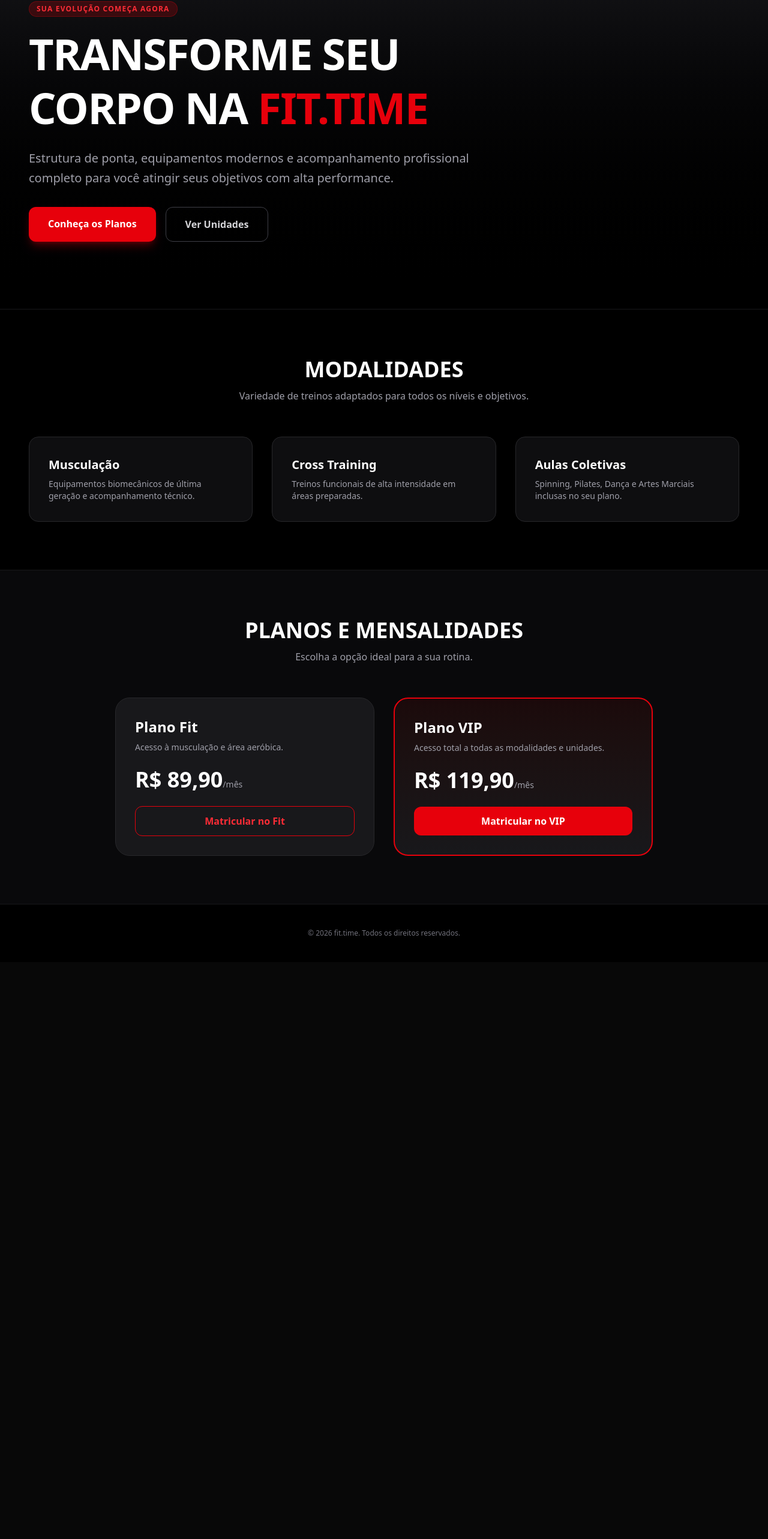
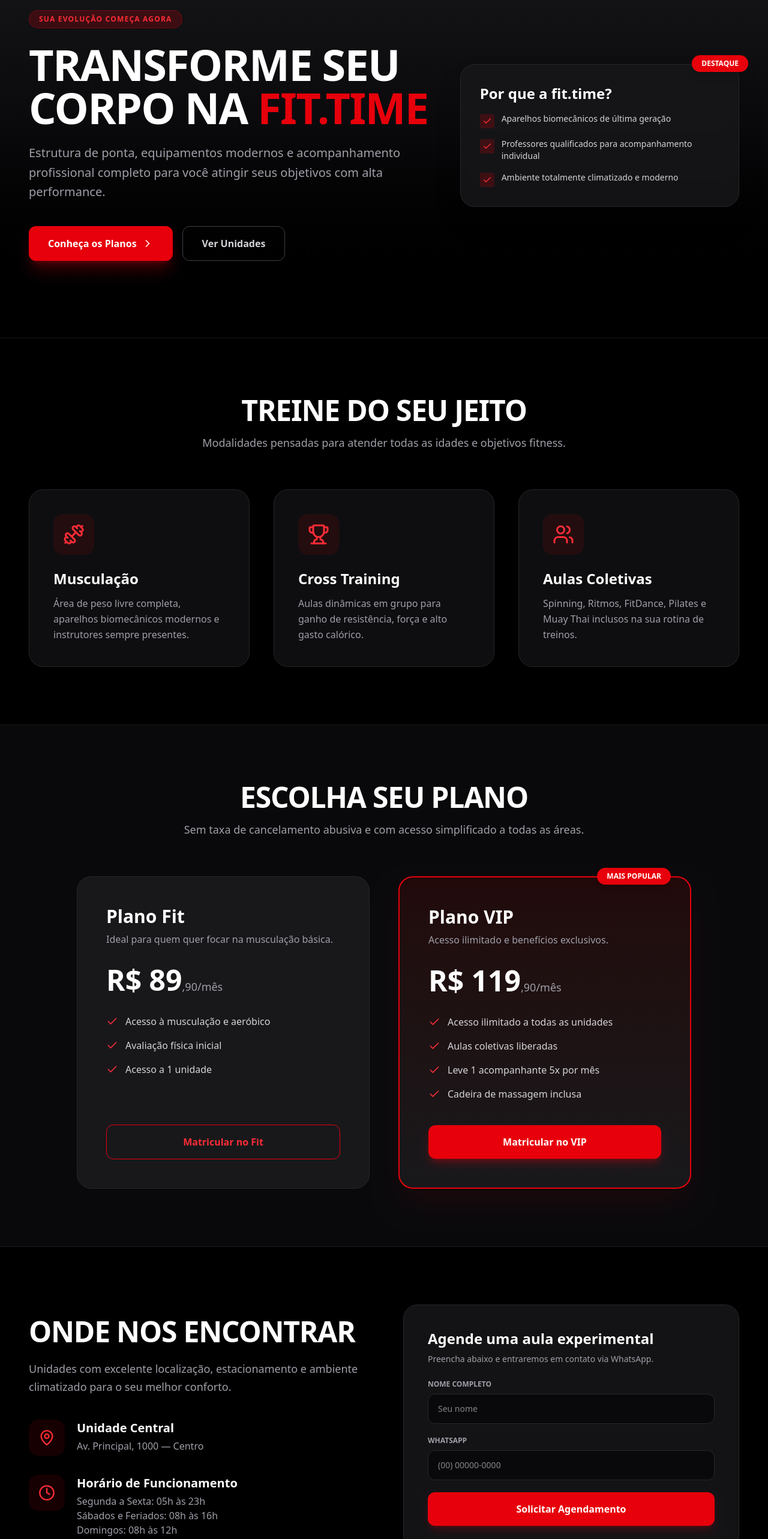
Before and after one commit to Gabriella-SI/FitTimeAcademia, a React (Vite) app: page / in a window 1280 px wide. Shown: the part 192-2758 px from the top of the page at 60% size. Before the commit the page ends 1796 px from the top, so only its background shows below. Built offline with nearby package versions, Linux system fonts and the light colour scheme; the HTML template or start-up script is replaced by a standard one; a web font is replaced by a local one.

Commit message:
Update App.tsx

```diff
--- a/src/App.tsx
+++ b/src/App.tsx
@@ -1,26 +1,40 @@
 import React, { useState } from 'react';
+import {
+  Dumbbell,
+  MapPin,
+  Clock,
+  Phone,
+  Instagram,
+  Facebook,
+  ChevronRight,
+  Check,
+  Users,
+  Trophy,
+  Menu,
+  X
+} from 'lucide-react';
 
 export default function App() {
   const [isMenuOpen, setIsMenuOpen] = useState(false);
 
   return (
-    <div className="w-full max-w-[1440px] mx-auto min-h-screen h-auto bg-black text-white font-sans overflow-x-hidden relative">
+    <div className="min-h-screen bg-black text-white font-sans flex flex-col antialiased selection:bg-red-600 selection:text-white">
 
-      {/* HEADER / NAVBAR */}
-      <header className="w-full bg-black/90 backdrop-blur-md border-b border-zinc-800 sticky top-0 z-50">
-        <div className="max-w-7xl mx-auto px-6 h-20 flex items-center justify-between">
-          <div className="flex items-center gap-2">
-            <div className="bg-red-600 p-2 rounded-lg">
-              <svg className="w-6 h-6 text-white" fill="none" stroke="currentColor" viewBox="0 0 24 24">
-                <path strokeLinecap="round" strokeLinejoin="round" strokeWidth={2} d="M6.5 6.5h11M6.5 17.5h11M4 9v6m16-6v6M2 11v2m20-2v2M8 5v14m8-14v14" />
-              </svg>
+      {/* NAVBAR */}
+      <header className="sticky top-0 z-50 bg-black/90 backdrop-blur-md border-b border-zinc-800">
+        <div className="max-w-7xl mx-auto px-6 sm:px-8 lg:px-12 h-20 flex items-center justify-between">
+          {/* LOGO */}
+          <div className="flex items-center gap-3">
+            <div className="bg-red-600 p-2.5 rounded-xl shadow-md shadow-red-600/30">
+              <Dumbbell className="h-6 w-6 text-white" />
             </div>
-            <span className="text-2xl font-black tracking-wider text-white">
+            <span className="text-2xl lg:text-3xl font-black tracking-wider text-white">
               fit<span className="text-red-600">.</span>time
             </span>
           </div>
 
-          <nav className="hidden md:flex items-center gap-8 font-medium text-sm text-zinc-300">
+          {/* DESKTOP NAV */}
+          <nav className="hidden lg:flex items-center gap-10 font-semibold text-sm text-zinc-300">
             <a href="#inicio" className="hover:text-red-500 transition-colors">Início</a>
             <a href="#modalidades" className="hover:text-red-500 transition-colors">Modalidades</a>
             <a href="#planos" className="hover:text-red-500 transition-colors">Planos</a>
@@ -28,117 +42,214 @@
             <a href="#contato" className="hover:text-red-500 transition-colors">Contato</a>
           </nav>
 
-          <div className="hidden md:block">
+          {/* CTA */}
+          <div className="hidden lg:block">
             <a
               href="#planos"
-              className="bg-red-600 hover:bg-red-700 text-white px-6 py-2.5 rounded-full font-bold text-sm transition-all shadow-lg shadow-red-600/30"
+              className="bg-red-600 hover:bg-red-700 text-white px-6 py-3 rounded-full font-bold text-sm transition-all shadow-lg shadow-red-600/30 inline-block hover:scale-105"
             >
               Matricule-se Já
             </a>
           </div>
 
+          {/* MOBILE MENU BUTTON */}
           <button
             onClick={() => setIsMenuOpen(!isMenuOpen)}
-            className="md:hidden text-zinc-300 hover:text-white p-2"
+            className="lg:hidden text-zinc-300 hover:text-white p-2"
           >
-            <svg className="w-7 h-7" fill="none" stroke="currentColor" viewBox="0 0 24 24">
-              <path strokeLinecap="round" strokeLinejoin="round" strokeWidth={2} d={isMenuOpen ? "M6 18L18 6M6 6l12 12" : "M4 6h16M4 12h16M4 18h16"} />
-            </svg>
+            {isMenuOpen ? <X size={28} /> : <Menu size={28} />}
           </button>
         </div>
 
+        {/* MOBILE NAV DROPDOWN */}
         {isMenuOpen && (
-          <div className="md:hidden bg-zinc-950 border-b border-zinc-800 px-6 py-4 flex flex-col gap-4">
-            <a href="#inicio" onClick={() => setIsMenuOpen(false)} className="text-zinc-300 py-1">Início</a>
-            <a href="#modalidades" onClick={() => setIsMenuOpen(false)} className="text-zinc-300 py-1">Modalidades</a>
-            <a href="#planos" onClick={() => setIsMenuOpen(false)} className="text-zinc-300 py-1">Planos</a>
-            <a href="#unidades" onClick={() => setIsMenuOpen(false)} className="text-zinc-300 py-1">Unidades</a>
-            <a href="#contato" onClick={() => setIsMenuOpen(false)} className="text-zinc-300 py-1">Contato</a>
+          <div className="lg:hidden bg-zinc-950 border-b border-zinc-800 px-6 pt-2 pb-6 flex flex-col gap-4">
+            <a href="#inicio" onClick={() => setIsMenuOpen(false)} className="text-zinc-300 py-2 border-b border-zinc-800">Início</a>
+            <a href="#modalidades" onClick={() => setIsMenuOpen(false)} className="text-zinc-300 py-2 border-b border-zinc-800">Modalidades</a>
+            <a href="#planos" onClick={() => setIsMenuOpen(false)} className="text-zinc-300 py-2 border-b border-zinc-800">Planos</a>
+            <a href="#unidades" onClick={() => setIsMenuOpen(false)} className="text-zinc-300 py-2 border-b border-zinc-800">Unidades</a>
+            <a href="#contato" onClick={() => setIsMenuOpen(false)} className="text-zinc-300 py-2">Contato</a>
+            <a
+              href="#planos"
+              onClick={() => setIsMenuOpen(false)}
+              className="bg-red-600 text-center text-white py-3 rounded-full font-bold mt-2"
+            >
+              Matricule-se Já
+            </a>
           </div>
         )}
       </header>
 
       {/* HERO SECTION */}
-      <section id="inicio" className="w-full py-16 md:py-28 px-6 lg:px-12 flex flex-col justify-center items-start relative bg-gradient-to-b from-zinc-900 to-black">
-        <div className="max-w-3xl">
-          <span className="inline-block bg-red-600/20 text-red-500 font-bold text-xs tracking-widest uppercase px-3 py-1 rounded-full border border-red-600/30 mb-4">
+      <section id="inicio" className="relative py-20 lg:py-32 bg-gradient-to-b from-zinc-900 via-zinc-950 to-black overflow-hidden">
+        <div className="max-w-7xl mx-auto px-6 sm:px-8 lg:px-12 relative z-10 grid grid-cols-1 lg:grid-cols-12 gap-12 items-center">
+
+          <div className="lg:col-span-7">
+            <span className="inline-block bg-red-600/20 text-red-500 font-bold text-xs tracking-widest uppercase px-4 py-1.5 rounded-full border border-red-600/30 mb-6">
               Sua evolução começa agora
             </span>
-          <h1 className="text-4xl md:text-6xl lg:text-7xl font-black uppercase tracking-tight leading-tight mb-6">
+            <h1 className="text-4xl sm:text-6xl lg:text-7xl font-black tracking-tight leading-none uppercase mb-6">
               Transforme seu corpo na <span className="text-red-600">fit.time</span>
             </h1>
-          <p className="text-zinc-400 text-base md:text-xl mb-8 leading-relaxed">
+            <p className="text-lg lg:text-xl text-zinc-400 mb-10 leading-relaxed max-w-2xl">
               Estrutura de ponta, equipamentos modernos e acompanhamento profissional completo para você atingir seus objetivos com alta performance.
             </p>
-          <div className="flex flex-col sm:flex-row gap-4 w-full sm:w-auto">
+            <div className="flex flex-col sm:flex-row gap-4">
               <a
                 href="#planos"
-              className="bg-red-600 hover:bg-red-700 text-white px-8 py-4 rounded-xl font-bold text-center transition-all shadow-lg shadow-red-600/30"
+                className="bg-red-600 hover:bg-red-700 text-white px-8 py-4 rounded-xl font-bold text-center transition-all flex items-center justify-center gap-2 shadow-xl shadow-red-600/25 hover:scale-105"
               >
-              Conheça os Planos
+                Conheça os Planos <ChevronRight size={20} />
               </a>
               <a
                 href="#unidades"
-              className="border border-zinc-700 hover:border-zinc-500 text-zinc-300 px-8 py-4 rounded-xl font-bold text-center transition-all"
+                className="border border-zinc-700 hover:border-zinc-500 text-zinc-300 px-8 py-4 rounded-xl font-bold text-center transition-all hover:bg-zinc-900"
               >
                 Ver Unidades
               </a>
             </div>
           </div>
+
+          {/* CARD DE DESTAQUE NO DESKTOP */}
+          <div className="lg:col-span-5 hidden lg:block">
+            <div className="bg-zinc-900/80 border border-zinc-800 p-8 rounded-3xl backdrop-blur-sm shadow-2xl relative">
+              <div className="absolute -top-4 -right-4 bg-red-600 text-white font-black text-xs uppercase px-4 py-1.5 rounded-full shadow-lg">
+                Destaque
+              </div>
+              <h3 className="text-2xl font-black mb-4">Por que a fit.time?</h3>
+              <ul className="space-y-4 text-zinc-300 text-sm">
+                <li className="flex items-start gap-3">
+                  <div className="bg-red-600/20 text-red-500 p-1 rounded mt-0.5"><Check size={16} /></div>
+                  <span>Aparelhos biomecânicos de última geração</span>
+                </li>
+                <li className="flex items-start gap-3">
+                  <div className="bg-red-600/20 text-red-500 p-1 rounded mt-0.5"><Check size={16} /></div>
+                  <span>Professores qualificados para acompanhamento individual</span>
+                </li>
+                <li className="flex items-start gap-3">
+                  <div className="bg-red-600/20 text-red-500 p-1 rounded mt-0.5"><Check size={16} /></div>
+                  <span>Ambiente totalmente climatizado e moderno</span>
+                </li>
+              </ul>
+            </div>
+          </div>
+
+        </div>
       </section>
 
       {/* MODALIDADES */}
-      <section id="modalidades" className="w-full py-20 px-6 lg:px-12 bg-black border-t border-zinc-900">
-        <div className="max-w-7xl mx-auto">
-          <div className="text-center max-w-2xl mx-auto mb-14">
-            <h2 className="text-3xl md:text-4xl font-black uppercase mb-3">Modalidades</h2>
-            <p className="text-zinc-400">Variedade de treinos adaptados para todos os níveis e objetivos.</p>
+      <section id="modalidades" className="py-24 bg-black border-t border-zinc-900">
+        <div className="max-w-7xl mx-auto px-6 sm:px-8 lg:px-12">
+          <div className="text-center max-w-3xl mx-auto mb-16">
+            <h2 className="text-3xl sm:text-5xl font-black uppercase tracking-tight mb-4">
+              Treine do seu jeito
+            </h2>
+            <p className="text-zinc-400 text-base lg:text-lg">
+              Modalidades pensadas para atender todas as idades e objetivos fitness.
+            </p>
           </div>
 
-          <div className="grid grid-cols-1 md:grid-cols-3 gap-8">
-            <div className="bg-zinc-900/60 border border-zinc-800 p-8 rounded-2xl">
-              <h3 className="text-xl font-bold mb-2">Musculação</h3>
-              <p className="text-zinc-400 text-sm">Equipamentos biomecânicos de última geração e acompanhamento técnico.</p>
+          <div className="grid grid-cols-1 md:grid-cols-3 gap-8 lg:gap-10">
+            <div className="bg-zinc-900/60 border border-zinc-800 p-8 lg:p-10 rounded-3xl hover:border-red-600/50 transition-all hover:-translate-y-1">
+              <div className="bg-red-600/10 p-4 rounded-2xl w-fit text-red-500 mb-6">
+                <Dumbbell size={36} />
               </div>
-            <div className="bg-zinc-900/60 border border-zinc-800 p-8 rounded-2xl">
-              <h3 className="text-xl font-bold mb-2">Cross Training</h3>
-              <p className="text-zinc-400 text-sm">Treinos funcionais de alta intensidade em áreas preparadas.</p>
+              <h3 className="text-2xl font-bold mb-3">Musculação</h3>
+              <p className="text-zinc-400 text-sm lg:text-base leading-relaxed">
+                Área de peso livre completa, aparelhos biomecânicos modernos e instrutores sempre presentes.
+              </p>
             </div>
-            <div className="bg-zinc-900/60 border border-zinc-800 p-8 rounded-2xl">
-              <h3 className="text-xl font-bold mb-2">Aulas Coletivas</h3>
-              <p className="text-zinc-400 text-sm">Spinning, Pilates, Dança e Artes Marciais inclusas no seu plano.</p>
+
+            <div className="bg-zinc-900/60 border border-zinc-800 p-8 lg:p-10 rounded-3xl hover:border-red-600/50 transition-all hover:-translate-y-1">
+              <div className="bg-red-600/10 p-4 rounded-2xl w-fit text-red-500 mb-6">
+                <Trophy size={36} />
+              </div>
+              <h3 className="text-2xl font-bold mb-3">Cross Training</h3>
+              <p className="text-zinc-400 text-sm lg:text-base leading-relaxed">
+                Aulas dinâmicas em grupo para ganho de resistência, força e alto gasto calórico.
+              </p>
+            </div>
+
+            <div className="bg-zinc-900/60 border border-zinc-800 p-8 lg:p-10 rounded-3xl hover:border-red-600/50 transition-all hover:-translate-y-1">
+              <div className="bg-red-600/10 p-4 rounded-2xl w-fit text-red-500 mb-6">
+                <Users size={36} />
+              </div>
+              <h3 className="text-2xl font-bold mb-3">Aulas Coletivas</h3>
+              <p className="text-zinc-400 text-sm lg:text-base leading-relaxed">
+                Spinning, Ritmos, FitDance, Pilates e Muay Thai inclusos na sua rotina de treinos.
+              </p>
             </div>
           </div>
         </div>
       </section>
 
       {/* PLANOS */}
-      <section id="planos" className="w-full py-20 px-6 lg:px-12 bg-zinc-950 border-t border-zinc-900">
-        <div className="max-w-7xl mx-auto">
-          <div className="text-center max-w-2xl mx-auto mb-14">
-            <h2 className="text-3xl md:text-4xl font-black uppercase mb-3">Planos e Mensalidades</h2>
-            <p className="text-zinc-400">Escolha a opção ideal para a sua rotina.</p>
+      <section id="planos" className="py-24 bg-zinc-950 border-t border-zinc-900">
+        <div className="max-w-7xl mx-auto px-6 sm:px-8 lg:px-12">
+          <div className="text-center max-w-3xl mx-auto mb-16">
+            <h2 className="text-3xl sm:text-5xl font-black uppercase tracking-tight mb-4">
+              Escolha seu plano
+            </h2>
+            <p className="text-zinc-400 text-base lg:text-lg">
+              Sem taxa de cancelamento abusiva e com acesso simplificado a todas as áreas.
+            </p>
           </div>
 
-          <div className="grid grid-cols-1 md:grid-cols-2 gap-8 max-w-4xl mx-auto">
-            <div className="bg-zinc-900 border border-zinc-800 p-8 rounded-3xl flex flex-col justify-between">
+          <div className="grid grid-cols-1 lg:grid-cols-2 gap-8 lg:gap-12 max-w-5xl mx-auto items-stretch">
+            {/* PLANO FIT */}
+            <div className="bg-zinc-900 border border-zinc-800 p-8 lg:p-12 rounded-3xl flex flex-col justify-between">
               <div>
-                <h3 className="text-2xl font-bold mb-2">Plano Fit</h3>
-                <p className="text-zinc-400 text-sm mb-6">Acesso à musculação e área aeróbica.</p>
-                <div className="text-4xl font-black mb-6">R$ 89,90<span className="text-sm font-normal text-zinc-400">/mês</span></div>
+                <h3 className="text-3xl font-bold mb-2">Plano Fit</h3>
+                <p className="text-zinc-400 text-sm lg:text-base mb-8">Ideal para quem quer focar na musculação básica.</p>
+                <div className="mb-8">
+                  <span className="text-5xl font-black">R$ 89</span>
+                  <span className="text-zinc-400 text-lg">,90/mês</span>
                 </div>
-              <button className="w-full border border-red-600 text-red-500 hover:bg-red-600 hover:text-white font-bold py-3 rounded-xl transition-all">
+                <ul className="space-y-4 text-sm lg:text-base text-zinc-300 mb-10">
+                  <li className="flex items-center gap-3">
+                    <Check className="text-red-500 flex-shrink-0" size={20} /> Acesso à musculação e aeróbico
+                  </li>
+                  <li className="flex items-center gap-3">
+                    <Check className="text-red-500 flex-shrink-0" size={20} /> Avaliação física inicial
+                  </li>
+                  <li className="flex items-center gap-3">
+                    <Check className="text-red-500 flex-shrink-0" size={20} /> Acesso a 1 unidade
+                  </li>
+                </ul>
+              </div>
+              <button className="w-full border border-red-600 text-red-500 hover:bg-red-600 hover:text-white font-bold py-4 rounded-xl transition-all">
                 Matricular no Fit
               </button>
             </div>
 
-            <div className="bg-gradient-to-b from-red-950/30 to-zinc-900 border-2 border-red-600 p-8 rounded-3xl flex flex-col justify-between">
+            {/* PLANO VIP */}
+            <div className="bg-gradient-to-b from-red-950/40 to-zinc-900 border-2 border-red-600 p-8 lg:p-12 rounded-3xl flex flex-col justify-between relative shadow-2xl shadow-red-600/10">
+              <span className="absolute -top-4 right-8 bg-red-600 text-white font-black text-xs uppercase px-4 py-1.5 rounded-full shadow-md">
+                Mais Popular
+              </span>
               <div>
-                <h3 className="text-2xl font-bold mb-2">Plano VIP</h3>
-                <p className="text-zinc-400 text-sm mb-6">Acesso total a todas as modalidades e unidades.</p>
-                <div className="text-4xl font-black mb-6">R$ 119,90<span className="text-sm font-normal text-zinc-400">/mês</span></div>
+                <h3 className="text-3xl font-bold mb-2">Plano VIP</h3>
+                <p className="text-zinc-400 text-sm lg:text-base mb-8">Acesso ilimitado e benefícios exclusivos.</p>
+                <div className="mb-8">
+                  <span className="text-5xl font-black">R$ 119</span>
+                  <span className="text-zinc-400 text-lg">,90/mês</span>
                 </div>
-              <button className="w-full bg-red-600 hover:bg-red-700 text-white font-bold py-3 rounded-xl transition-all">
+                <ul className="space-y-4 text-sm lg:text-base text-zinc-300 mb-10">
+                  <li className="flex items-center gap-3">
+                    <Check className="text-red-500 flex-shrink-0" size={20} /> Acesso ilimitado a todas as unidades
+                  </li>
+                  <li className="flex items-center gap-3">
+                    <Check className="text-red-500 flex-shrink-0" size={20} /> Aulas coletivas liberadas
+                  </li>
+                  <li className="flex items-center gap-3">
+                    <Check className="text-red-500 flex-shrink-0" size={20} /> Leve 1 acompanhante 5x por mês
+                  </li>
+                  <li className="flex items-center gap-3">
+                    <Check className="text-red-500 flex-shrink-0" size={20} /> Cadeira de massagem inclusa
+                  </li>
+                </ul>
+              </div>
+              <button className="w-full bg-red-600 hover:bg-red-700 text-white font-bold py-4 rounded-xl transition-all shadow-lg shadow-red-600/30">
                 Matricular no VIP
               </button>
             </div>
@@ -146,9 +257,91 @@
         </div>
       </section>
 
+      {/* UNIDADES & HORÁRIOS */}
+      <section id="unidades" className="py-24 bg-black border-t border-zinc-900">
+        <div className="max-w-7xl mx-auto px-6 sm:px-8 lg:px-12">
+          <div className="grid grid-cols-1 lg:grid-cols-12 gap-12 lg:gap-16 items-center">
+
+            <div className="lg:col-span-6">
+              <h2 className="text-3xl sm:text-5xl font-black uppercase tracking-tight mb-6">
+                Onde nos encontrar
+              </h2>
+              <p className="text-zinc-400 text-base lg:text-lg mb-10 leading-relaxed">
+                Unidades com excelente localização, estacionamento e ambiente climatizado para o seu melhor conforto.
+              </p>
+
+              <div className="space-y-8">
+                <div className="flex gap-5">
+                  <div className="bg-red-600/10 p-4 rounded-2xl text-red-500 h-fit">
+                    <MapPin size={28} />
+                  </div>
+                  <div>
+                    <h4 className="font-bold text-xl mb-1">Unidade Central</h4>
+                    <p className="text-zinc-400 text-sm lg:text-base">Av. Principal, 1000 — Centro</p>
+                  </div>
+                </div>
+
+                <div className="flex gap-5">
+                  <div className="bg-red-600/10 p-4 rounded-2xl text-red-500 h-fit">
+                    <Clock size={28} />
+                  </div>
+                  <div>
+                    <h4 className="font-bold text-xl mb-1">Horário de Funcionamento</h4>
+                    <p className="text-zinc-400 text-sm lg:text-base">Segunda a Sexta: 05h às 23h</p>
+                    <p className="text-zinc-400 text-sm lg:text-base">Sábados e Feriados: 08h às 16h</p>
+                    <p className="text-zinc-400 text-sm lg:text-base">Domingos: 08h às 12h</p>
+                  </div>
+                </div>
+              </div>
+            </div>
+
+            <div className="lg:col-span-6 bg-zinc-900/80 border border-zinc-800 p-8 lg:p-10 rounded-3xl">
+              <h3 className="text-2xl font-bold mb-2">Agende uma aula experimental</h3>
+              <p className="text-zinc-400 text-sm mb-6">Preencha abaixo e entraremos em contato via WhatsApp.</p>
+
+              <form className="space-y-5" onSubmit={(e) => e.preventDefault()}>
+                <div>
+                  <label className="block text-xs font-semibold uppercase text-zinc-400 mb-2">Nome Completo</label>
+                  <input type="text" placeholder="Seu nome" className="w-full bg-zinc-950 border border-zinc-800 rounded-xl px-4 py-3.5 text-sm text-white focus:outline-none focus:border-red-600" />
+                </div>
+                <div>
+                  <label className="block text-xs font-semibold uppercase text-zinc-400 mb-2">WhatsApp</label>
+                  <input type="tel" placeholder="(00) 00000-0000" className="w-full bg-zinc-950 border border-zinc-800 rounded-xl px-4 py-3.5 text-sm text-white focus:outline-none focus:border-red-600" />
+                </div>
+                <button className="w-full bg-red-600 hover:bg-red-700 text-white font-bold py-4 rounded-xl transition-all shadow-lg shadow-red-600/20">
+                  Solicitar Agendamento
+                </button>
+              </form>
+            </div>
+
+          </div>
+        </div>
+      </section>
+
       {/* FOOTER */}
-      <footer id="contato" className="w-full py-10 px-6 bg-black border-t border-zinc-900 text-center text-zinc-500 text-xs">
-        <p>© {new Date().getFullYear()} fit.time. Todos os direitos reservados.</p>
+      <footer id="contato" className="bg-zinc-950 border-t border-zinc-900 mt-auto py-12">
+        <div className="max-w-7xl mx-auto px-6 sm:px-8 lg:px-12">
+          <div className="flex flex-col md:flex-row items-center justify-between gap-6 pb-8 border-b border-zinc-900">
+            <div className="flex items-center gap-3">
+              <div className="bg-red-600 p-2 rounded-xl">
+                <Dumbbell className="h-5 w-5 text-white" />
+              </div>
+              <span className="text-2xl font-black tracking-wider text-white">
+                fit<span className="text-red-600">.</span>time
+              </span>
+            </div>
+
+            <div className="flex items-center gap-6 text-zinc-400">
+              <a href="#" className="hover:text-red-500 transition-colors p-2"><Instagram size={22} /></a>
+              <a href="#" className="hover:text-red-500 transition-colors p-2"><Facebook size={22} /></a>
+              <a href="#" className="hover:text-red-500 transition-colors p-2"><Phone size={22} /></a>
+            </div>
+          </div>
+
+          <div className="pt-8 text-center text-xs text-zinc-500">
+            © {new Date().getFullYear()} fit.time. Todos os direitos reservados.
+          </div>
+        </div>
       </footer>
 
     </div>
```
Lines whose indentation alone changed are shown as unchanged.
